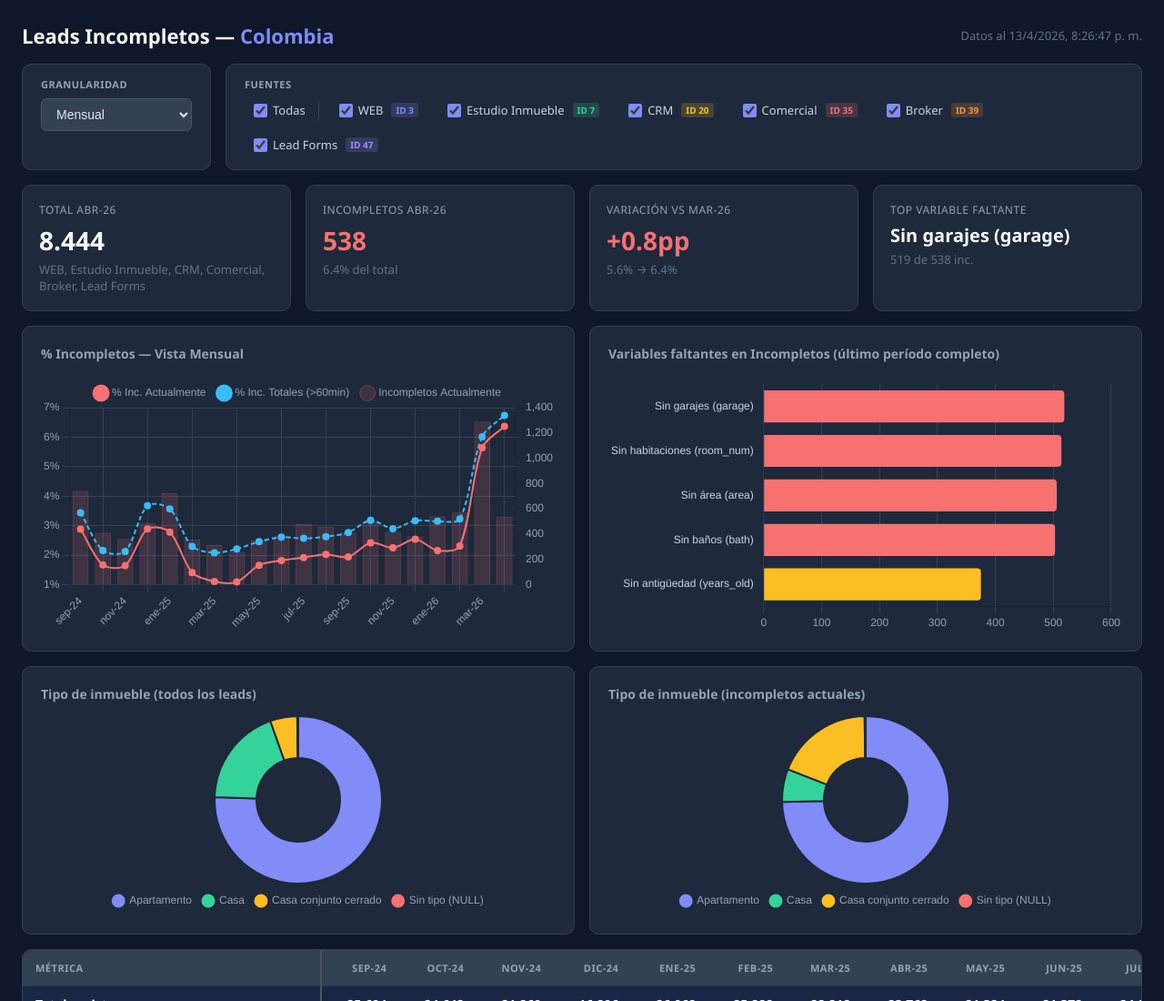
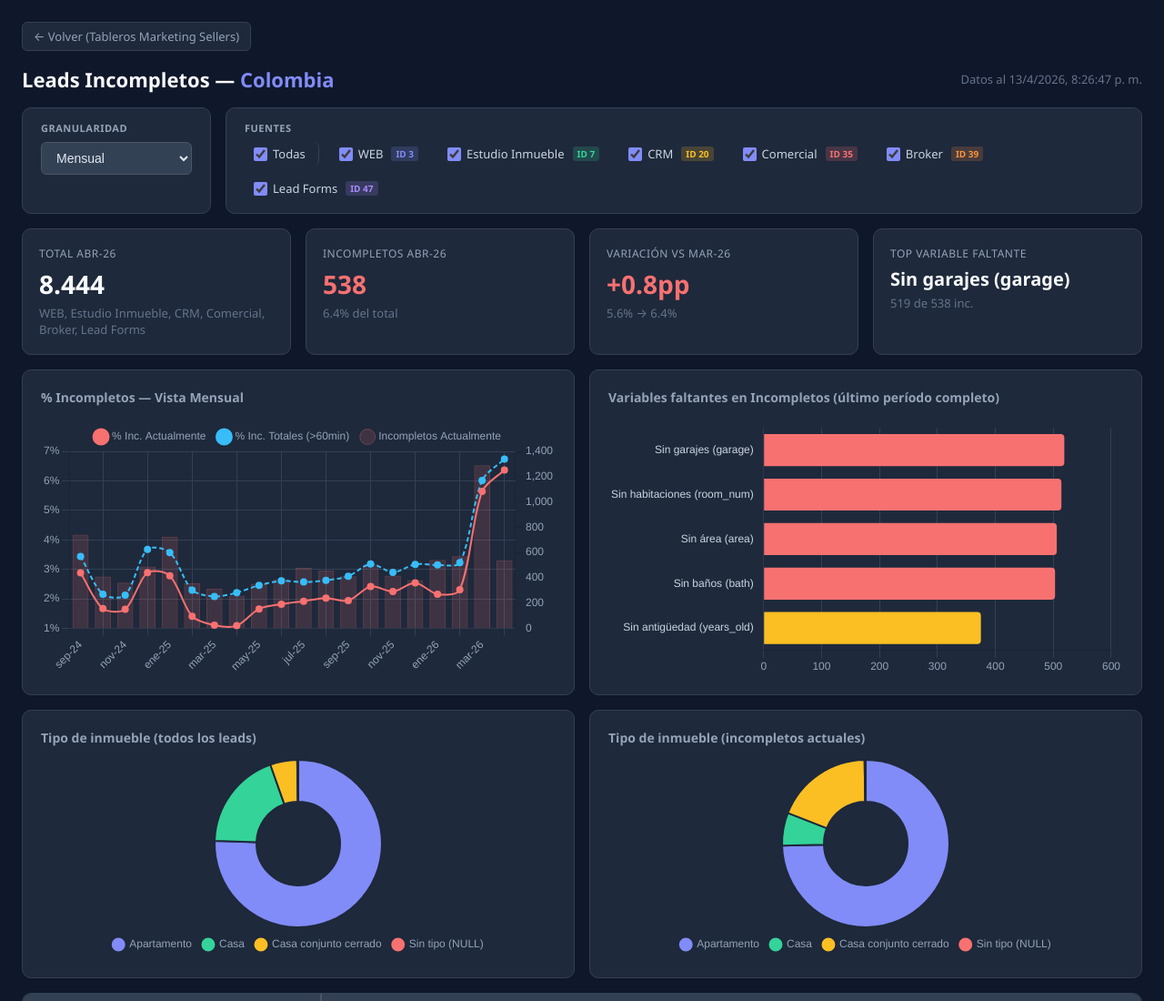
Before and after one commit to camotoya/tableros-marketing-habi, a plain HTML site: page incompletos-colombia/index.html in a window 1280 px wide. Shown: the top 1100 px of the page at 91% size. Drawn offline with nearby package versions, Linux system fonts and the light colour scheme.

Commit message:
Add back link to landing on each tablero
Both subdashboards now show "← Volver (Tableros Marketing Sellers)"
above the header. Uses relative href "../" so it works in local
preview and on GitHub Pages.

Co-Authored-By: Claude Opus 4.6 (1M context) <noreply@anthropic.com>

```diff
--- a/incompletos-colombia/index.html
+++ b/incompletos-colombia/index.html
@@ -76,8 +76,13 @@
   canvas { width: 100% !important; }
 </style>
 <script src="https://cdn.jsdelivr.net/npm/chart.js@4.4.4/dist/chart.umd.min.js"></script>
+<style>
+  .back-link { display: inline-flex; align-items: center; gap: 6px; padding: 6px 12px; background: #1e293b; border: 1px solid #334155; border-radius: 6px; color: #94a3b8; text-decoration: none; font-size: 13px; margin-bottom: 16px; transition: color 0.15s, border-color 0.15s; }
+  .back-link:hover { color: #818cf8; border-color: #818cf8; }
+</style>
 </head>
 <body>
+<a href="../" class="back-link">← Volver (Tableros Marketing Sellers)</a>
 <div class="header">
   <h1>Leads Incompletos — <span>Colombia</span></h1>
   <div class="refresh-info"><span id="lastUpdate"></span></div>
```
Also changed, not shown: tablero-marketing/index.html (+5 -0 lines).
